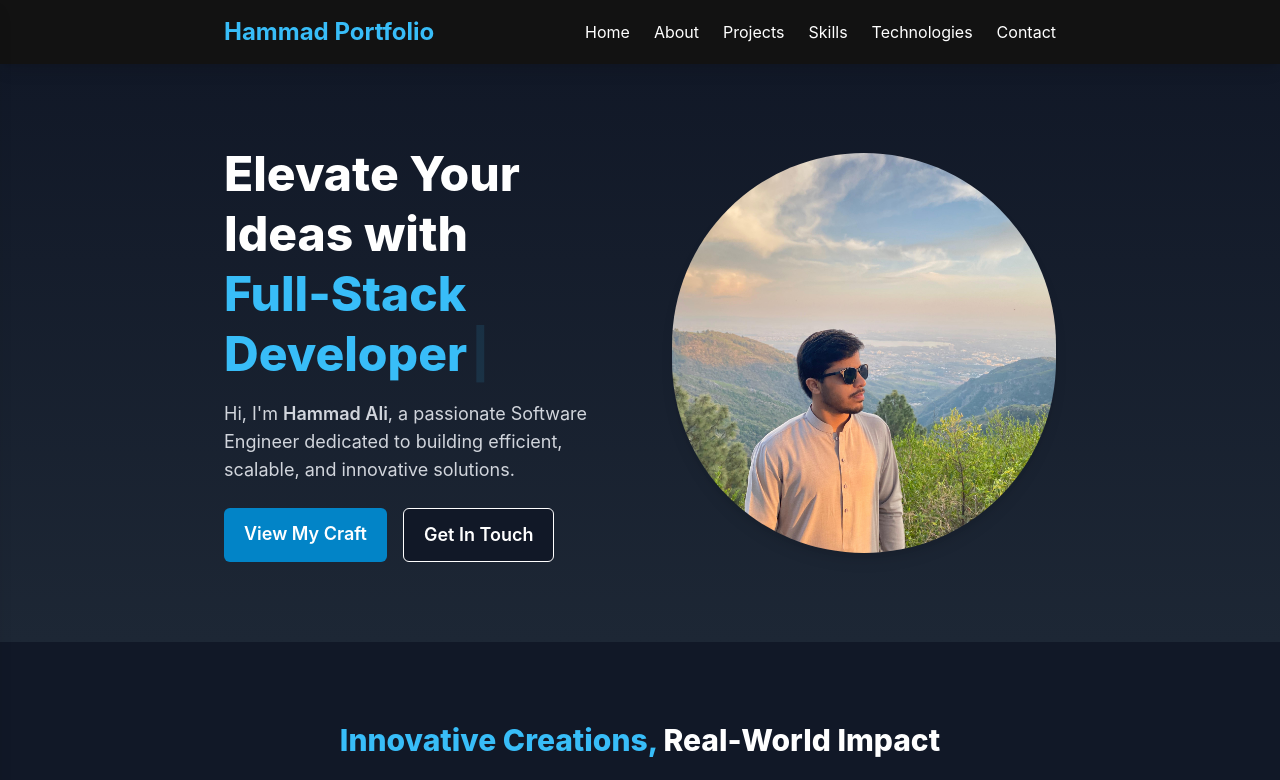
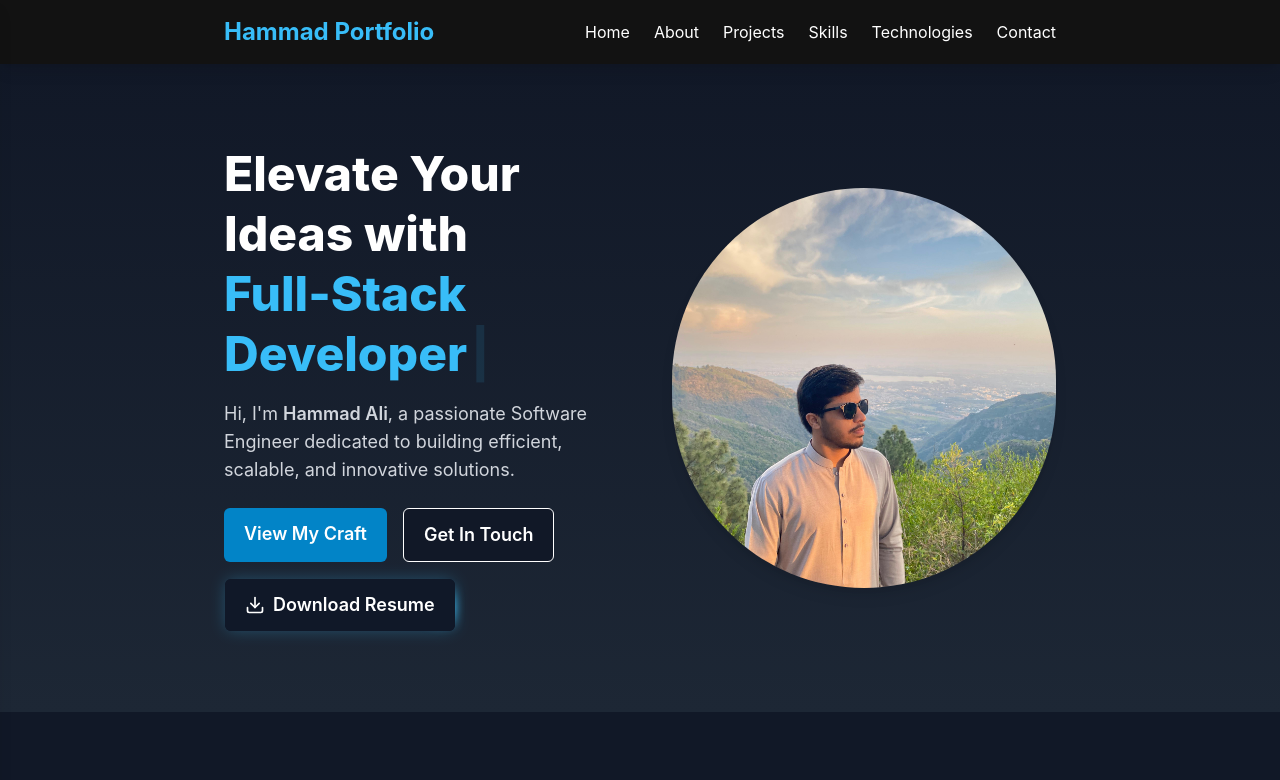
Before and after one commit to HammadAli132/my-portfolio, a Next.js app in the folder Frontend/: page / in a window 1280 px wide. Shown: the top 780 px of the page. Built offline with nearby package versions, Linux system fonts and the light colour scheme; no server answers.

Commit message:
Download Button Implemented

```diff
--- a/Frontend/app/components/HeroSection.jsx
+++ b/Frontend/app/components/HeroSection.jsx
@@ -3,8 +3,36 @@ import React from "react";
 import Image from "next/image";
 import { motion } from "framer-motion";
 import { Typewriter } from "react-simple-typewriter";
+import { FiDownload } from "react-icons/fi";
+import { HoverBorderGradient } from "./ui/hover-border-gradient";
 
 function HeroSection() {
+  const handleDownload = async () => {
+    const url = process.env.NEXT_PUBLIC_DEV_MODE
+      ? `${process.env.NEXT_PUBLIC_BACKEND_URL}/uploads/My_Resume_8da822feca.pdf`
+      : `${process.env.NEXT_PUBLIC_BACKEND_URL}/My_Resume_18fb3ac942.pdf`;
+
+    const response = await fetch(url);
+
+    console.log("Response:", response);
+
+    if (!response.ok) {
+      alert("Failed to download resume.");
+      return;
+    }
+
+    const blob = await response.blob();
+    const blobUrl = window.URL.createObjectURL(blob);
+    const a = document.createElement("a");
+    a.href = blobUrl;
+    a.download = "HammadAliResume.pdf";
+    document.body.appendChild(a);
+    a.click();
+    a.remove();
+    window.URL.revokeObjectURL(blobUrl);
+  };
+
+
   return (
     <section id="about" className="px-4 py-20 bg-gradient-to-b from-[#111827] to-[#1d2735] relative">
       <motion.div
@@ -37,7 +65,7 @@ function HeroSection() {
           <p className="mt-4 text-gray-300 text-lg">
             Hi, I'm <span className="font-semibold">Hammad Ali</span>, a passionate Software Engineer dedicated to building efficient, scalable, and innovative solutions.
           </p>
-          <div className="mt-6 flex flex-col md:flex-row gap-4">
+          <div className="mt-6 flex flex-col md:flex-row md:flex-wrap gap-4">
             <a
               href="#projects"
               className="py-3 px-5 bg-secondary rounded-md hover:bg-tertiary transition text-white text-lg font-semibold"
@@ -50,6 +78,15 @@ function HeroSection() {
             >
               Get In Touch
             </a>
+            <HoverBorderGradient
+              containerClassName="rounded-md"
+              as="button"
+              onClick={handleDownload}
+              className="flex items-center space-x-2 px-5 py-3 text-lg font-semibold cursor-pointer"
+            >
+              <FiDownload className="w-5 h-5" />
+              <span>Download Resume</span>
+            </HoverBorderGradient>
           </div>
         </div>
 
--- a/Frontend/app/components/projects/ProjectSection.jsx
+++ b/Frontend/app/components/projects/ProjectSection.jsx
@@ -41,7 +41,7 @@ export default async function ProjectSection() {
             projects.map((project) => {
               // Conditional image URL for the project image
               const imageUrl = project.ProjectImage?.url
-                ? !isDevMode && backendUrl
+                ? isDevMode && backendUrl
                   ? `${backendUrl}${project.ProjectImage.url}`
                   : project.ProjectImage.url
                 : "/test.webp";
@@ -49,7 +49,7 @@ export default async function ProjectSection() {
               // Conditional image URLs for tech stack logos
               const techLogos = project.TechStackLogos?.map(tech => {
                 let techUrl = tech.url ? tech.url : "/default-logo.jpg";
-                if (!isDevMode && backendUrl) {
+                if (isDevMode && backendUrl) {
                   techUrl = `${backendUrl}${techUrl}`;
                 }
                 return techUrl;
--- a/Frontend/app/components/skills/SkillsSection.jsx
+++ b/Frontend/app/components/skills/SkillsSection.jsx
@@ -44,7 +44,7 @@ export default async function SkillsSection() {
               let imageUrl = skill.Logo?.url ? skill.Logo.url : "/default-skill-logo.svg";
 
               // Conditionally prepend the backend URL if DEV_MODE is false
-              if (!isDevMode && backendUrl) {
+              if (isDevMode && backendUrl) {
                 imageUrl = `${backendUrl}${imageUrl}`;
               }
 
--- a/Frontend/app/components/technologies/TechSection.jsx
+++ b/Frontend/app/components/technologies/TechSection.jsx
@@ -65,7 +65,7 @@ async function TechSection() {
                 category={group.category}
                 technologies={group.technologies.map((techUrl) => {
                   // Prepend the backend URL if DEV_MODE is false
-                  return !isDevMode && backendUrl ? `${backendUrl}${techUrl}` : techUrl;
+                  return isDevMode && backendUrl ? `${backendUrl}${techUrl}` : techUrl;
                 })}
               />
             ))
--- a/Frontend/app/components/ui/hover-border-gradient.jsx
+++ b/Frontend/app/components/ui/hover-border-gradient.jsx
@@ -1,7 +1,6 @@
-"use client";;
+"use client";
 import React, { useState, useEffect } from "react";
-
-import { motion } from "motion/react";
+import { motion } from "framer-motion";
 import { cn } from "@/lib/utils";
 
 export function HoverBorderGradient({
@@ -16,7 +15,7 @@ export function HoverBorderGradient({
   const [hovered, setHovered] = useState(false);
   const [direction, setDirection] = useState("TOP");
 
-  const rotateDirection = currentDirection => {
+  const rotateDirection = (currentDirection) => {
     const directions = ["TOP", "LEFT", "BOTTOM", "RIGHT"];
     const currentIndex = directions.indexOf(currentDirection);
     const nextIndex = clockwise
@@ -26,16 +25,14 @@ export function HoverBorderGradient({
   };
 
   const movingMap = {
-    TOP: "radial-gradient(20.7% 50% at 50% 0%, hsl(0, 0%, 100%) 0%, rgba(255, 255, 255, 0) 100%)",
-    LEFT: "radial-gradient(16.6% 43.1% at 0% 50%, hsl(0, 0%, 100%) 0%, rgba(255, 255, 255, 0) 100%)",
-    BOTTOM:
-      "radial-gradient(20.7% 50% at 50% 100%, hsl(0, 0%, 100%) 0%, rgba(255, 255, 255, 0) 100%)",
-    RIGHT:
-      "radial-gradient(16.2% 41.199999999999996% at 100% 50%, hsl(0, 0%, 100%) 0%, rgba(255, 255, 255, 0) 100%)",
+    TOP: "radial-gradient(20.7% 50% at 50% 0%, hsl(198, 93%, 60%) 0%, rgba(56, 189, 248, 0) 100%)",
+    LEFT: "radial-gradient(16.6% 43.1% at 0% 50%, hsl(198, 93%, 60%) 0%, rgba(56, 189, 248, 0) 100%)",
+    BOTTOM: "radial-gradient(20.7% 50% at 50% 100%, hsl(198, 93%, 60%) 0%, rgba(56, 189, 248, 0) 100%)",
+    RIGHT: "radial-gradient(16.2% 41.2% at 100% 50%, hsl(198, 93%, 60%) 0%, rgba(56, 189, 248, 0) 100%)",
   };
 
   const highlight =
-    "radial-gradient(75% 181.15942028985506% at 50% 50%, #3275F8 0%, rgba(255, 255, 255, 0) 100%)";
+    "radial-gradient(75% 181.16% at 50% 50%, hsl(198, 93%, 60%) 0%, rgba(56, 189, 248, 0.7) 100%)";
 
   useEffect(() => {
     if (!hovered) {
@@ -45,37 +42,63 @@ export function HoverBorderGradient({
       return () => clearInterval(interval);
     }
   }, [hovered]);
+
   return (
+    <div className="relative inline-block">
+      {/* Glowing Border (Neon Effect) */}
+      <motion.div
+        className="absolute inset-0 rounded-md"
+        style={{
+          background: "hsl(198, 93%, 60%)",
+          filter: "blur(8px)",
+          opacity: hovered ? 0.6 : 0.3,
+          zIndex: 0,
+          margin: "2px", // Expands beyond container
+        }}
+        animate={{
+          opacity: hovered ? 0.6 : 0.3,
+        }}
+        transition={{ duration: 0.3 }}
+      />
+
       <Tag
-      onMouseEnter={(event) => {
-        setHovered(true);
-      }}
+        onMouseEnter={() => setHovered(true)}
         onMouseLeave={() => setHovered(false)}
         className={cn(
-        "relative flex rounded-full border  content-center bg-black/20 hover:bg-black/10 transition duration-500 dark:bg-white/20 items-center flex-col flex-nowrap gap-10 h-min justify-center overflow-visible p-px decoration-clone w-fit",
+          "relative flex rounded-md items-center justify-center overflow-visible p-px w-full",
           containerClassName
         )}
-      {...props}>
-      <div
-        className={cn("w-auto text-white z-10 bg-black px-4 py-2 rounded-[inherit]", className)}>
-        {children}
-      </div>
+        {...props}
+      >
+        {/* Animated Gradient Border */}
         <motion.div
-        className={cn("flex-none inset-0 overflow-hidden absolute z-0 rounded-[inherit]")}
+          className="absolute inset-0 rounded-md"
           style={{
-          filter: "blur(2px)",
-          position: "absolute",
-          width: "100%",
-          height: "100%",
+            background: movingMap[direction],
+            filter: "blur(4px)",
+            zIndex: 1,
           }}
-        initial={{ background: movingMap[direction] }}
           animate={{
             background: hovered
               ? [movingMap[direction], highlight]
               : movingMap[direction],
           }}
-        transition={{ ease: "linear", duration: duration ?? 1 }} />
-      <div className="bg-black absolute z-1 flex-none inset-[2px] rounded-[100px]" />
+          transition={{ ease: "linear", duration: duration ?? 1 }}
+        />
+
+        {/* Solid Background (Hides center of gradient) */}
+        <div className="bg-gray-900 absolute z-10 inset-[1px] rounded-md" />
+
+        {/* Content */}
+        <div
+          className={cn(
+            "relative z-20 bg-gray-900 px-4 py-2 rounded-md text-white",
+            className
+          )}
+        >
+          {children}
+        </div>
       </Tag>
+    </div>
   );
 }
```
Also changed, not shown: 1 other file (tests, documents, lock files or other folders). Lines whose indentation alone changed are shown as unchanged.
